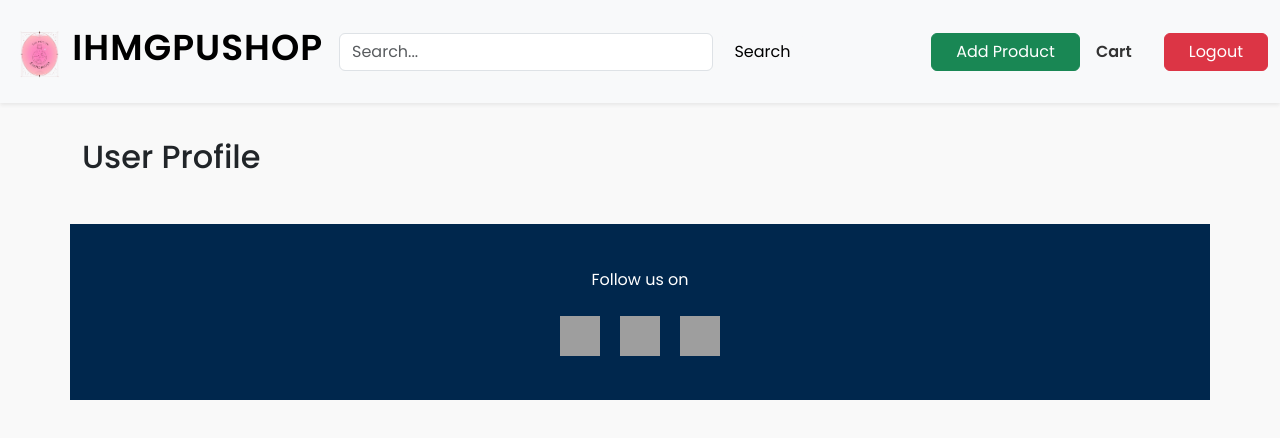
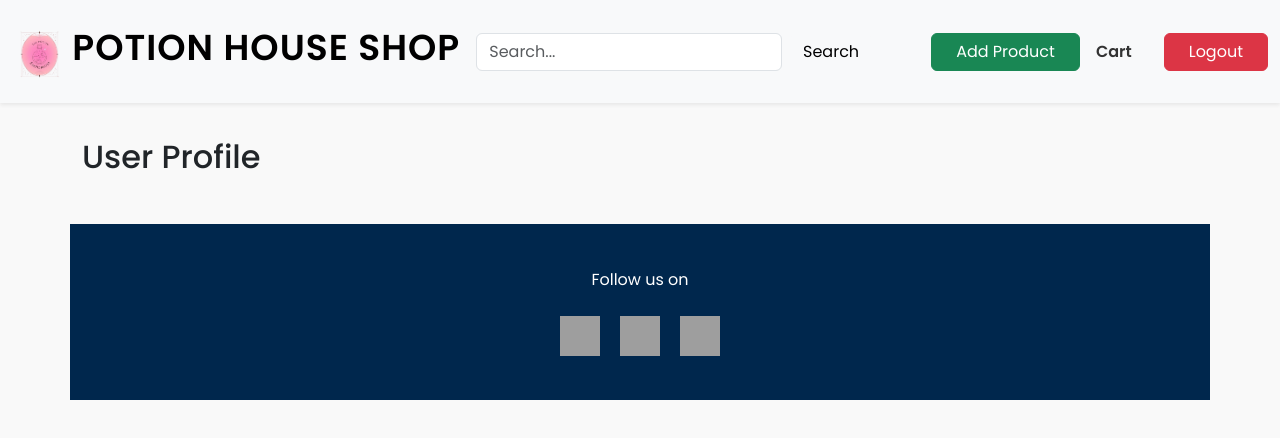
Before and after one commit to patcha-mataya/Potion2, a website: page public/profile.html in a window 1280 px wide. Drawn offline with nearby package versions, Linux system fonts and the light colour scheme; no server answers; sample sign-in values are in the browser's storage; grey boxes are pictures that could not be loaded.

Commit message:
Update profile.html

```diff
--- a/public/profile.html
+++ b/public/profile.html
@@ -16,8 +16,8 @@
     <nav class="navbar navbar-expand-lg navbar-light shadow-sm py-3 fixed-top bg-light">
         <div class="container-fluid">
             <a class="navbar-brand" href="index.html">
-                <img src="img/logo.png" alt="IHMGPUSHOP Logo" style="height: 55px;">
-                <strong>IHMGPUSHOP</strong>
+                <img src="img/logo.png" alt="Potion House Shop Logo" style="height: 55px;">
+                <strong>Potion House Shop</strong>
             </a>
             <button class="navbar-toggler" type="button" data-bs-toggle="collapse" data-bs-target="#navbarNav"
                 aria-controls="navbarNav" aria-expanded="false" aria-label="Toggle navigation">
```
